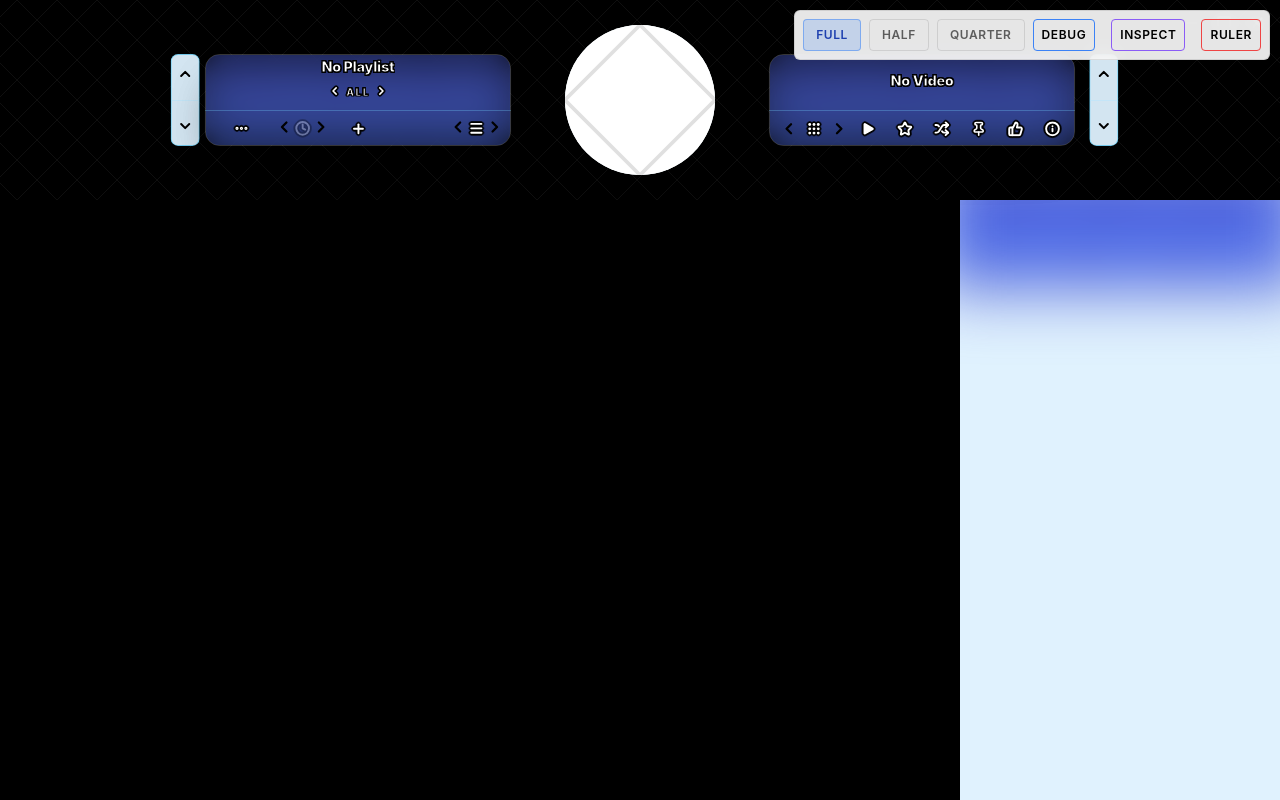
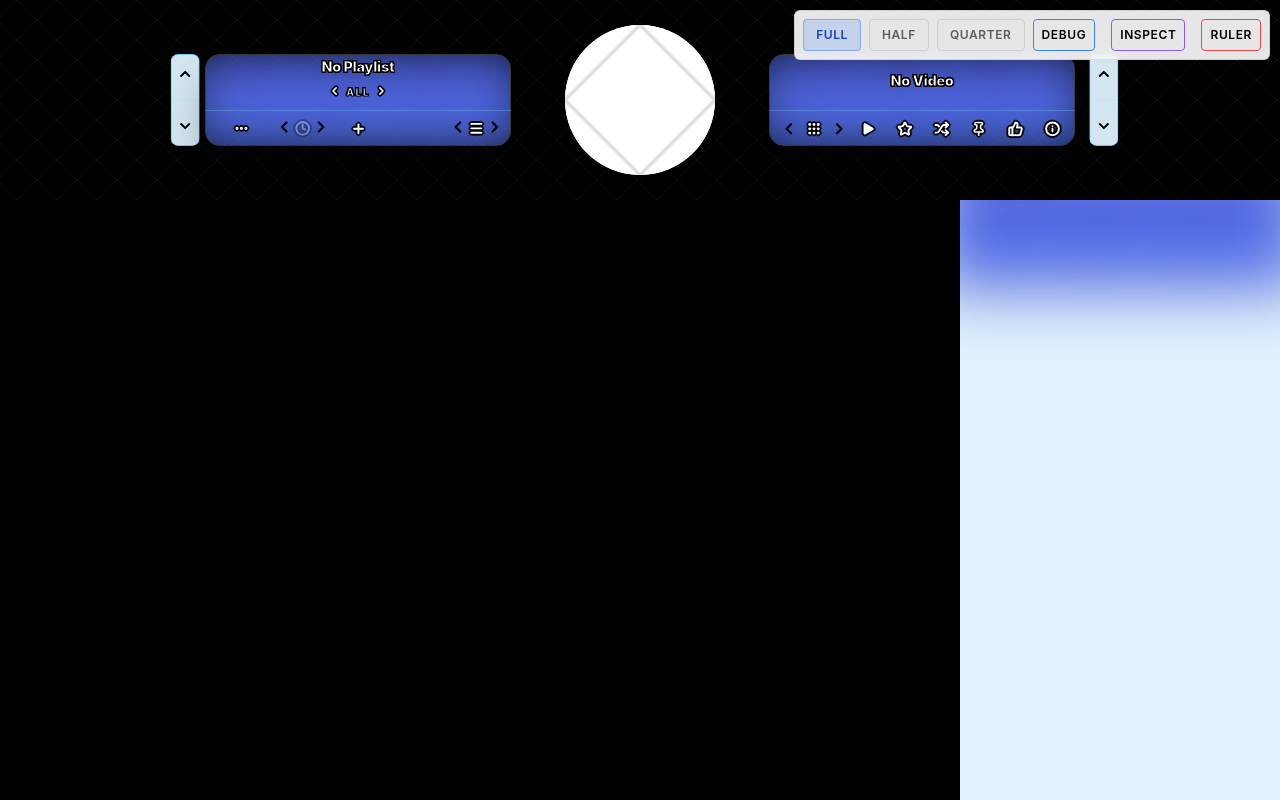
Before and after one commit to openlibraryjzm-hub/localyttv, a React (Vite) app: page / in a window 1280 px wide. Built offline with nearby package versions, Linux system fonts and the light colour scheme.

Commit message:
Remove dark overlay tint from Top Controller Menus to match FullscreenVideoInfo vibrant banner colors

```diff
--- a/src/components/PlayerControllerPlaylistMenu.jsx
+++ b/src/components/PlayerControllerPlaylistMenu.jsx
@@ -242,7 +242,6 @@ export default function PlayerControllerPlaylistMenu(props) {
               filter: 'blur(28px)',
               transform: 'scale(1.15)',
             }} />
-            <div className="absolute inset-0 bg-black/30 backdrop-blur-sm" />
           </div>
           <div
             className="flex-grow flex flex-col items-center justify-center px-4 relative z-10 overflow-x-visible overflow-y-hidden w-full h-full min-h-0"
--- a/src/components/PlayerControllerVideoMenu.jsx
+++ b/src/components/PlayerControllerVideoMenu.jsx
@@ -261,7 +261,6 @@ export default function PlayerControllerVideoMenu(props) {
               filter: 'blur(28px)',
               transform: 'scale(1.15)',
             }} />
-            <div className="absolute inset-0 bg-black/30 backdrop-blur-sm" />
           </div>
           {showColorPicker && <button onClick={() => {
             setShowColorPicker(null);
```
